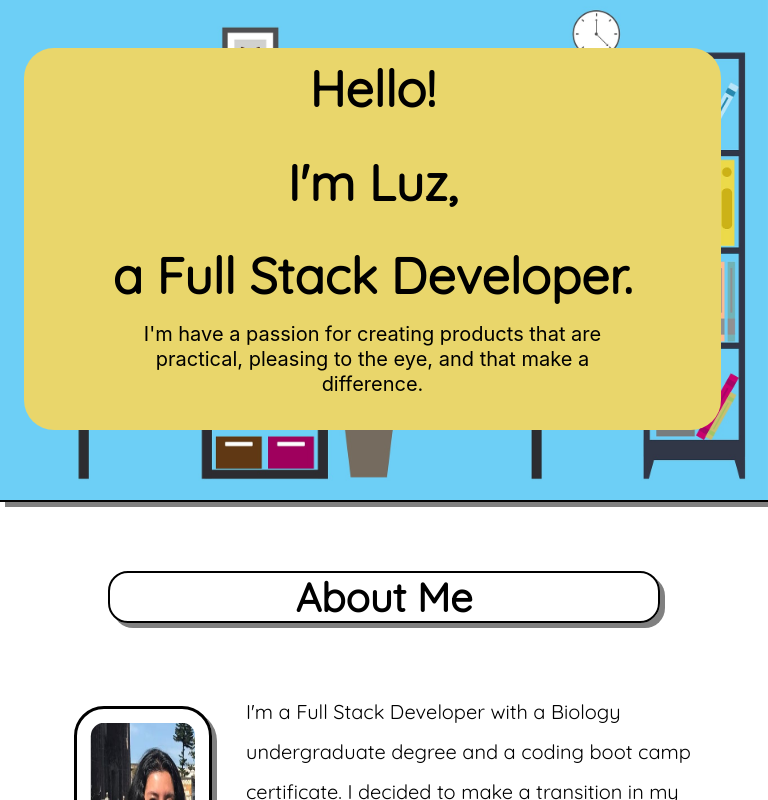
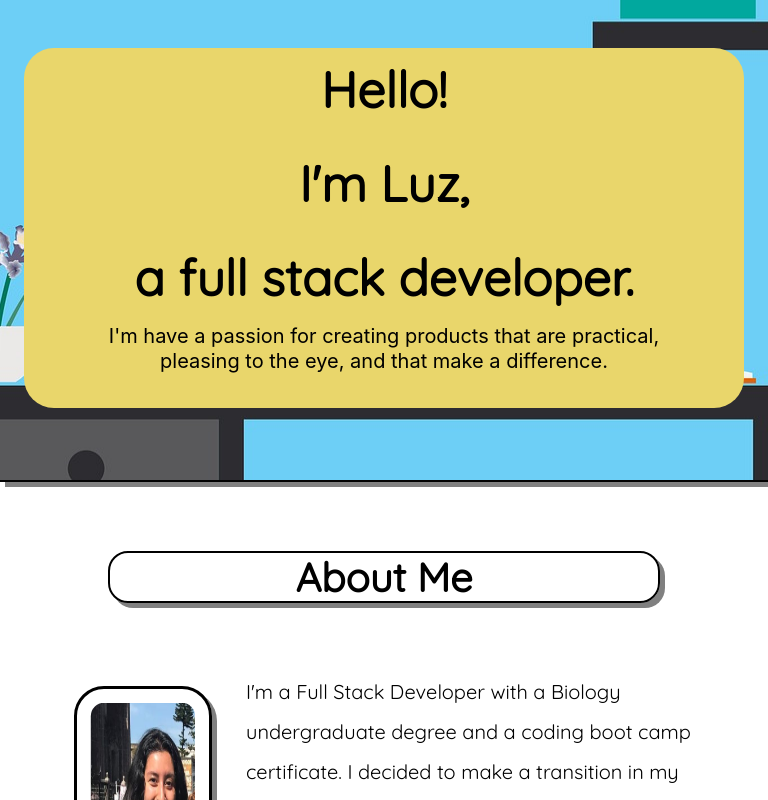
Before and after one commit to lhernandez5/PortfolioApp, a React (Create React App) app in the folder client/: page / in a window 768 px wide. Shown: the top 800 px of the page. Built offline with nearby package versions, Linux system fonts and the light colour scheme.

Commit message:
modifying media queries

```diff
--- a/client/src/components/Hero/Hero.css
+++ b/client/src/components/Hero/Hero.css
@@ -30,12 +30,6 @@
   border-radius: 30px;
 }
 
-@media (min-width: 414px) {
-  .hero.is-primary.is-medium {
-    padding-right: 10%;
-  }
-}
-
 @media screen and (max-width: 640px) {
   .hero.is-primary.is-medium {
     background: url("./luzhernandez.jpg");
@@ -49,14 +43,23 @@
 
 @media screen and (max-width: 768px) {
   .hero.is-primary.is-medium {
-    padding-right: 3%;
+    background: url("./luzhernandez.jpg");
+    background-repeat: no-repeat;
+    background-position: center;
+  }
+  .hero.container {
+    background-color: rgb(233, 214, 107);
+    margin-left: 0%;
   }
 }
 
-
-@media screen and (max-width: 1024px) {
+@media screen and (max-width: 980px) {
   .hero.is-primary.is-medium {
-    padding-right: 3%;
+    background: url("./luzhernandez.jpg");
+    background-repeat: no-repeat;
+    background-position: center;
   }
-
+  .hero.container {
+    background-color: rgb(233, 214, 107);
+  }
 }
--- a/client/src/components/Hero/Hero.js
+++ b/client/src/components/Hero/Hero.js
@@ -8,7 +8,7 @@ const Hero = () => (
       <div className="hero container">
         <h1 className="title">Hello!</h1>
         <h1 className="title"> I'm Luz,</h1>
-        <h1 className="title">a Full Stack Developer.</h1>
+        <h1 className="title">a full stack developer.</h1>
         <h2 className="subtitle">
           I'm have a passion for creating products that are practical, pleasing
           to the eye, and that make a difference.
```
